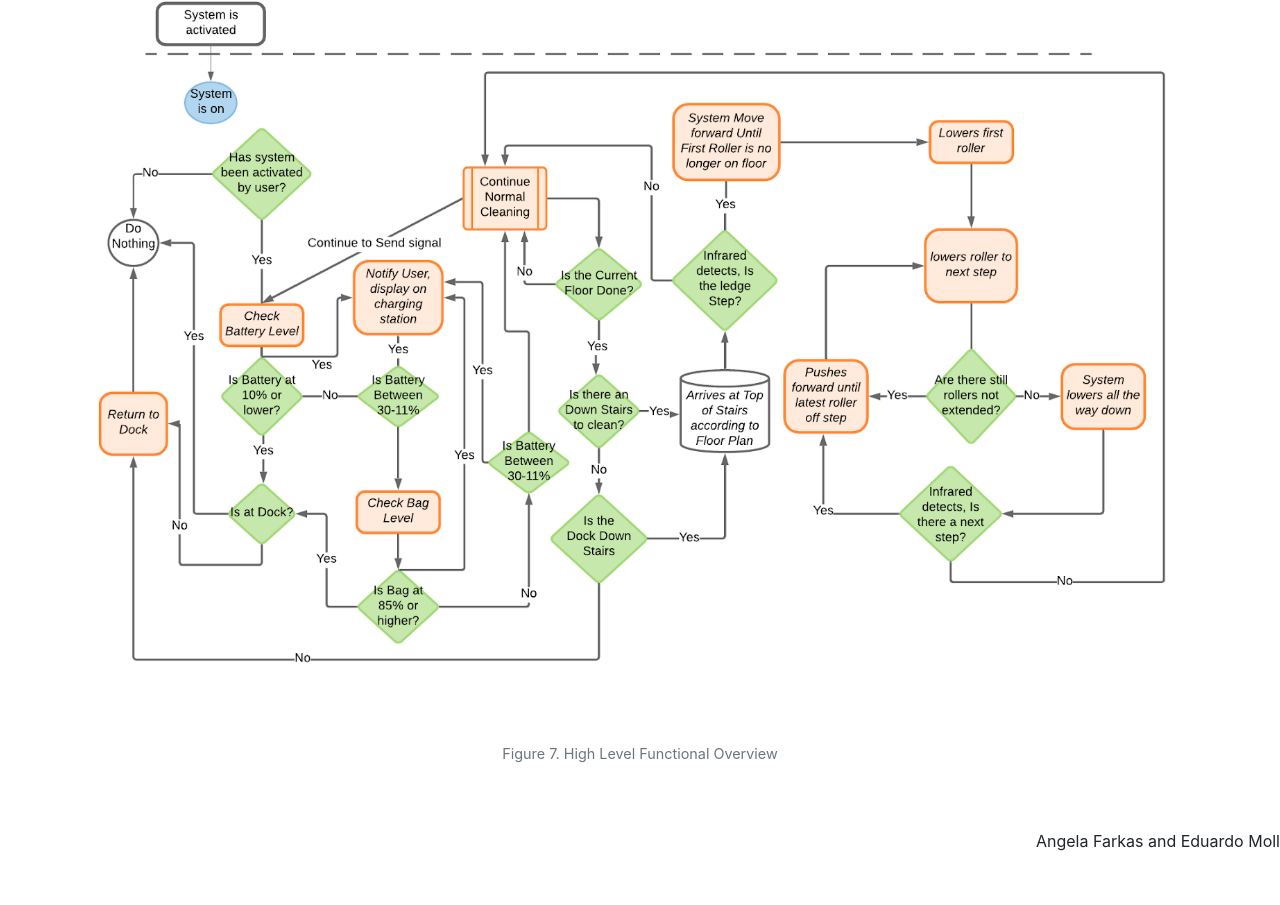
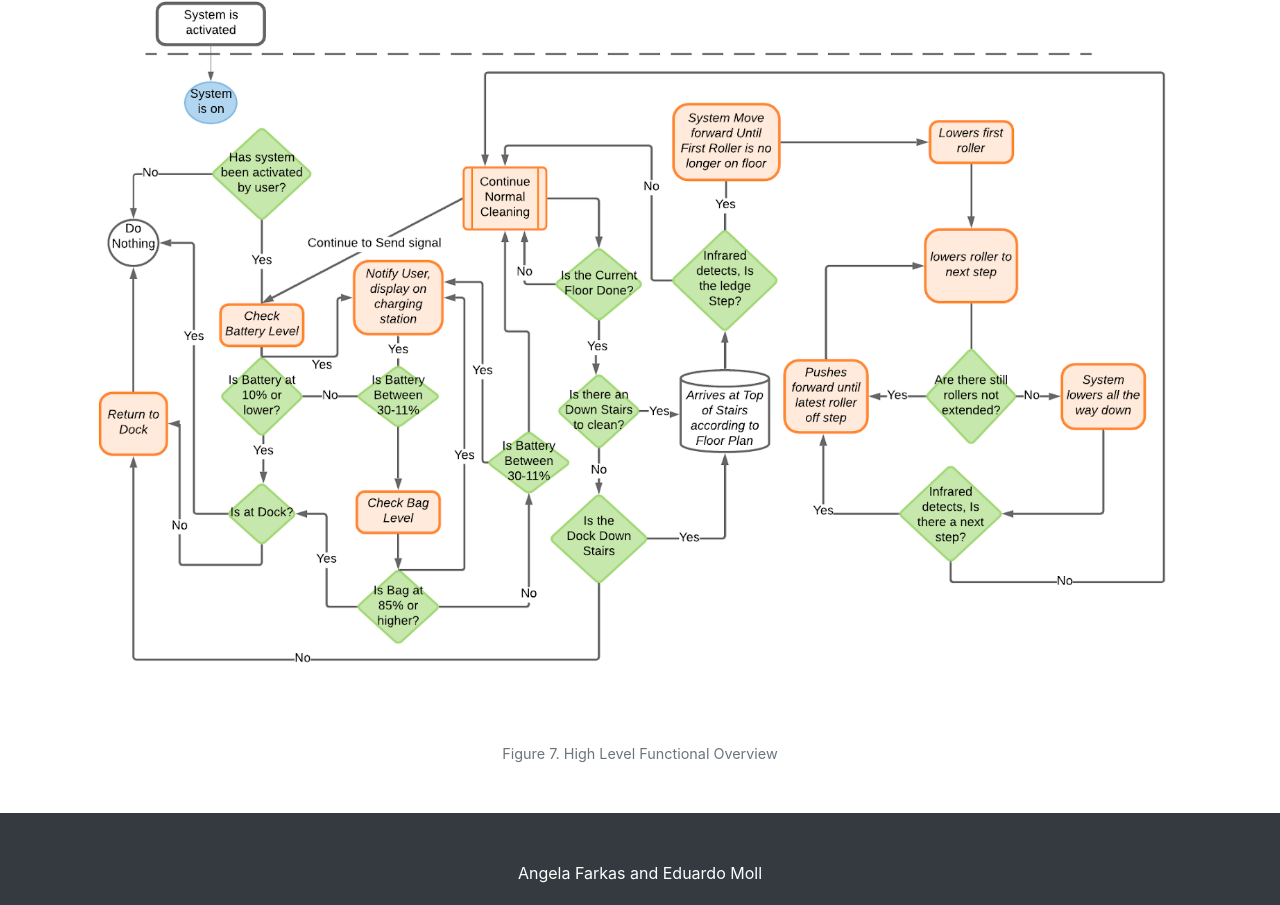
Before and after one commit to egmoll7/CS5744-Project-1-Automated-Vacuum, a plain HTML site: page design.html in a window 1280 px wide. Shown: the part 4215-5120 px from the top of the page. Before the commit the page ends 5088 px from the top, so only its background shows below. Drawn offline with nearby package versions, Linux system fonts and the light colour scheme.

Commit message:
Adds footer

```diff
--- a/design.html
+++ b/design.html
@@ -291,8 +291,8 @@
         </figure>
     </div>
 
-    <footer class="page-footer text-right font-small mt-5 pt-3 pb-1 ">
-        <p>Angela Farkas and Eduardo Moll</p>
+    <footer class="page-footer text-center font-small mt-5 pt-5 pb-1 bg-dark dark">
+        <p style="color: white;">Angela Farkas and Eduardo Moll</p>
     </footer>
 
     <!-- Style Sheet -->
```
Also changed, not shown: conclusion.html (+2 -2 lines), index.html (+2 -2 lines), modules.html (+2 -3 lines), rationale.html (+2 -2 lines), requirements.html (+2 -2 lines), use_cases.html (+2 -2 lines).
